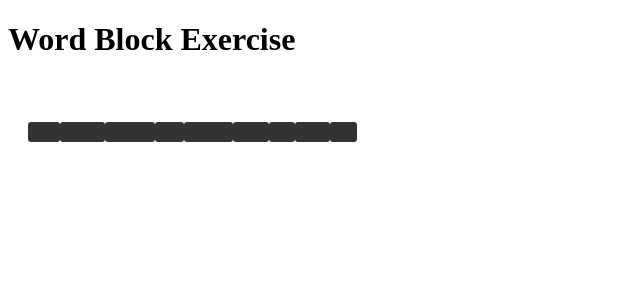
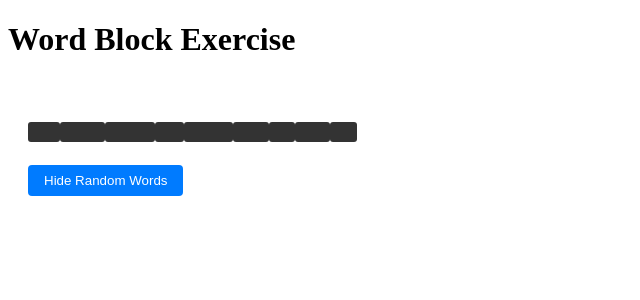
Before and after one commit to LupineLamb/easy-recall, an Angular app: page / in a window 1280 px wide. Shown: the top 300 px of the page, without its empty margins (0-640 px from the left). Built offline with nearby package versions, Linux system fonts and the light colour scheme.

Commit message:
Add a button to randomly hide words

```diff
--- a/src/app/word-block/word-block.component.css
+++ b/src/app/word-block/word-block.component.css
@@ -24,3 +24,18 @@
 .hidden:hover {
   background-color: #444;
 }
+
+.hide-all-btn {
+    margin-bottom: 16px;
+    padding: 8px 16px;
+    background-color: #007bff;
+    color: white;
+    border: none;
+    border-radius: 4px;
+    cursor: pointer;
+    transition: background-color 0.3s ease;
+  }
+
+  .hide-all-btn:hover {
+    background-color: #0056b3;
+  }
--- a/src/app/word-block/word-block.component.html
+++ b/src/app/word-block/word-block.component.html
@@ -8,4 +8,5 @@
         {{word.text}}
       </span>
     </p>
+    <button class="hide-all-btn" (click)="hideRandomWords()">Hide Random Words</button>
   </div>
--- a/src/app/word-block/word-block.component.ts
+++ b/src/app/word-block/word-block.component.ts
@@ -19,4 +19,20 @@ export class WordBlockComponent {
       this.words[index].isHidden = false;
     }
   }
+
+  hideRandomWords(): void {
+      this.words = this.words.map(word => ({
+        ...word,
+        isHidden: this.twentyPercentChance()
+      }));
+  }
+
+  twentyPercentChance(): boolean {
+    const rand = Math.floor(Math.random() * 10)
+    if (rand < 3) { //0, 1, 2 so 30% chance
+      return true
+    }
+    return false
+  }
+
 }
```
